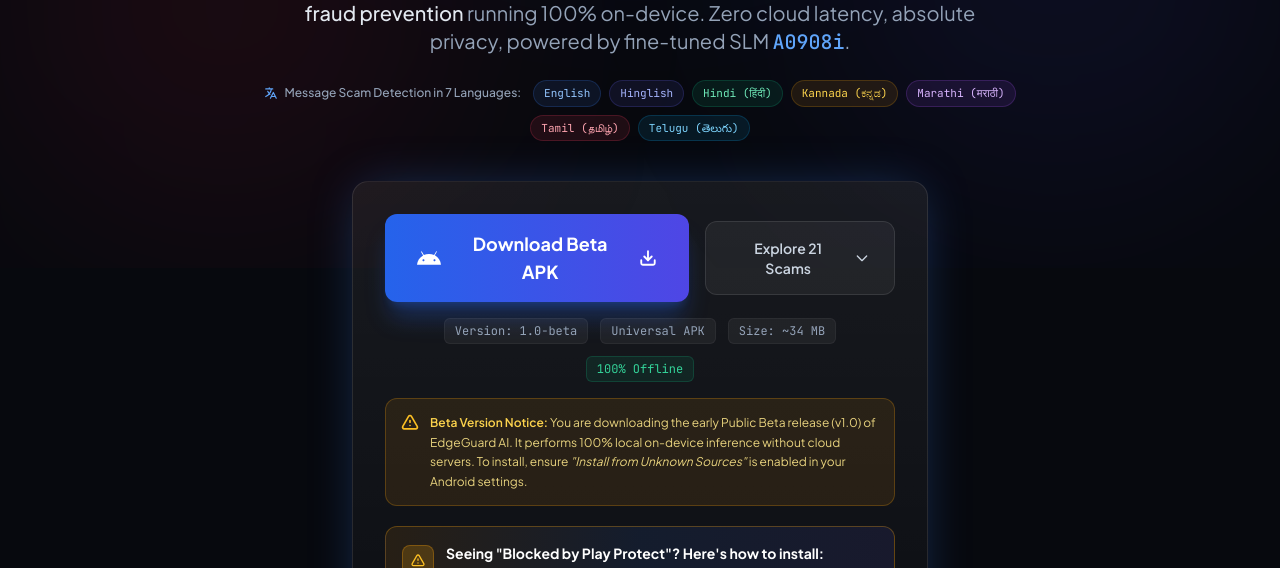
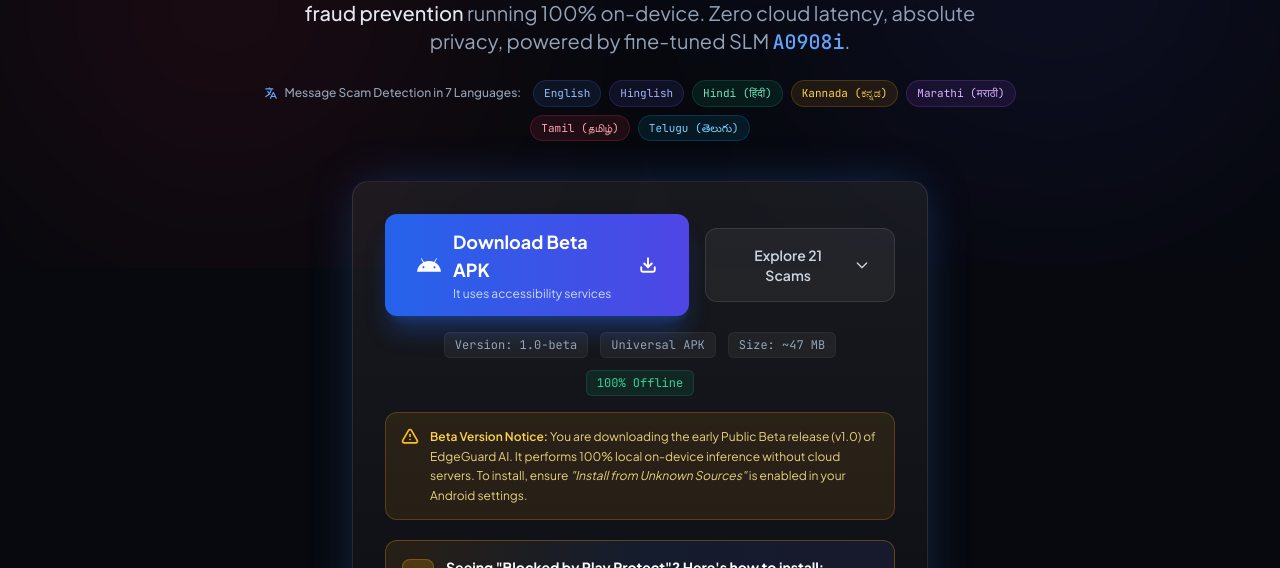
Before and after one commit to parv55555/EdgeGuard-AI-website, a plain HTML site: page index.html in a window 1280 px wide. Shown: the part 532-1100 px from the top of the page. Drawn offline with nearby package versions, Linux system fonts and the light colour scheme.

Commit message:
Update download button: note that it uses accessibility services

```diff
--- a/index.html
+++ b/index.html
@@ -137,13 +137,16 @@
                 <a
                     href="EdgeGuard-AI-beta.apk"
                     download="EdgeGuard-AI-beta.apk"
-                    class="w-full sm:w-auto inline-flex items-center justify-center gap-3 bg-gradient-to-r from-blue-600 to-indigo-600 hover:from-blue-500 hover:to-indigo-500 text-white px-8 py-4 rounded-xl font-bold text-base sm:text-lg shadow-xl shadow-blue-600/30 hover:scale-[1.02] active:scale-[0.98] transition-all"
+                    class="w-full sm:w-auto inline-flex items-center justify-center gap-3 bg-gradient-to-r from-blue-600 to-indigo-600 hover:from-blue-500 hover:to-indigo-500 text-white px-7 py-3.5 sm:px-8 sm:py-3.5 rounded-xl font-bold shadow-xl shadow-blue-600/30 hover:scale-[1.02] active:scale-[0.98] transition-all"
                 >
-                    <svg class="w-6 h-6 fill-current" viewBox="0 0 24 24">
+                    <svg class="w-6 h-6 fill-current shrink-0" viewBox="0 0 24 24">
                         <path d="M17.523 15.3414c-.5511 0-.9993-.4486-.9993-.9997s.4482-.9993.9993-.9993c.551 0 .9993.4482.9993.9993.0001.5511-.4483.9997-.9993.9997m-11.046 0c-.5511 0-.9993-.4486-.9993-.9997s.4482-.9993.9993-.9993c.5511 0 .9993.4482.9993.9993 0 .5511-.4482.9997-.9993.9997m11.4045-6.02l1.997-3.4592a.416.416 0 00-.1521-.5676.416.416 0 00-.5676.1521l-2.0223 3.503C15.5896 8.4239 13.8568 8 12 8s-3.5896.4239-5.1365 1.0507L4.8412 5.5477a.416.416 0 00-.5676-.1521.416.416 0 00-.1521.5676l1.997 3.4592C2.6889 11.1867.3432 14.6589 0 18.761h24c-.3432-4.1021-2.6889-7.5743-6.1185-9.4396"/>
                     </svg>
-                    <span>Download Beta APK</span>
-                    <svg xmlns="http://www.w3.org/2000/svg" width="18" height="18" viewBox="0 0 24 24" fill="none" stroke="currentColor" stroke-width="2.5" stroke-linecap="round" stroke-linejoin="round"><path d="M21 15v4a2 2 0 0 1-2 2H5a2 2 0 0 1-2-2v-4"></path><polyline points="7 10 12 15 17 10"></polyline><line x1="12" y1="15" x2="12" y2="3"></line></svg>
+                    <div class="text-left flex flex-col items-start">
+                        <span class="text-base sm:text-lg leading-tight font-bold">Download Beta APK</span>
+                        <span class="text-[11px] sm:text-xs font-normal text-blue-100 opacity-90 leading-tight mt-0.5">It uses accessibility services</span>
+                    </div>
+                    <svg xmlns="http://www.w3.org/2000/svg" width="18" height="18" viewBox="0 0 24 24" fill="none" stroke="currentColor" stroke-width="2.5" stroke-linecap="round" stroke-linejoin="round" class="shrink-0"><path d="M21 15v4a2 2 0 0 1-2 2H5a2 2 0 0 1-2-2v-4"></path><polyline points="7 10 12 15 17 10"></polyline><line x1="12" y1="15" x2="12" y2="3"></line></svg>
                 </a>
 
                 <a
@@ -159,7 +162,7 @@
             <div class="flex flex-wrap items-center justify-center gap-2 sm:gap-3 text-xs text-slate-400 font-mono mb-4">
                 <span class="px-2.5 py-1 rounded-md bg-white/5 border border-white/5">Version: 1.0-beta</span>
                 <span class="px-2.5 py-1 rounded-md bg-white/5 border border-white/5">Universal APK</span>
-                <span class="px-2.5 py-1 rounded-md bg-white/5 border border-white/5">Size: ~34 MB</span>
+                <span class="px-2.5 py-1 rounded-md bg-white/5 border border-white/5">Size: ~47 MB</span>
                 <span class="px-2.5 py-1 rounded-md bg-emerald-500/10 text-emerald-400 border border-emerald-500/20">100% Offline</span>
             </div>
 
```
